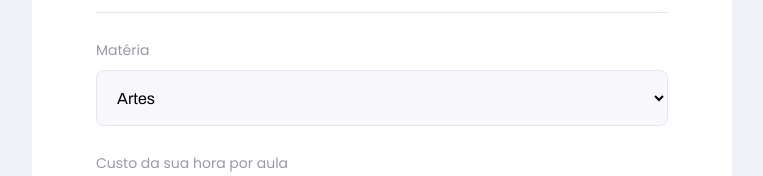
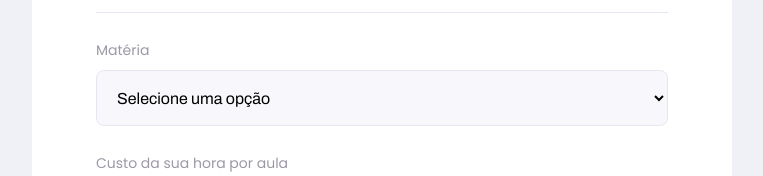
Before and after one commit to fsampson30/web, a React (Create React App) app: page /give-classes in a window 1280 px wide. Shown: the part 1052-1228 px from the top of the page, without its empty margins (258-1021 px from the left). Built offline with nearby package versions, Linux system fonts and the light colour scheme.

Commit message:
Added dummy value on select.

```diff
--- a/src/components/Select/index.tsx
+++ b/src/components/Select/index.tsx
@@ -17,9 +17,9 @@
         <div className="select-block">
         <label htmlFor={name}>{label}</label>
         <select id={name} {...rest}>
-            {
-                options.map(option=>{
-                    return <option value={option.value}>{option.label}</option>
+        <option value="" disabled selected hidden>Selecione uma opção</option>
+            {options.map(option=>{
+                    return <option key={option.value} value={option.value}>{option.label}</option>
                 })
             }
         </select>
```
